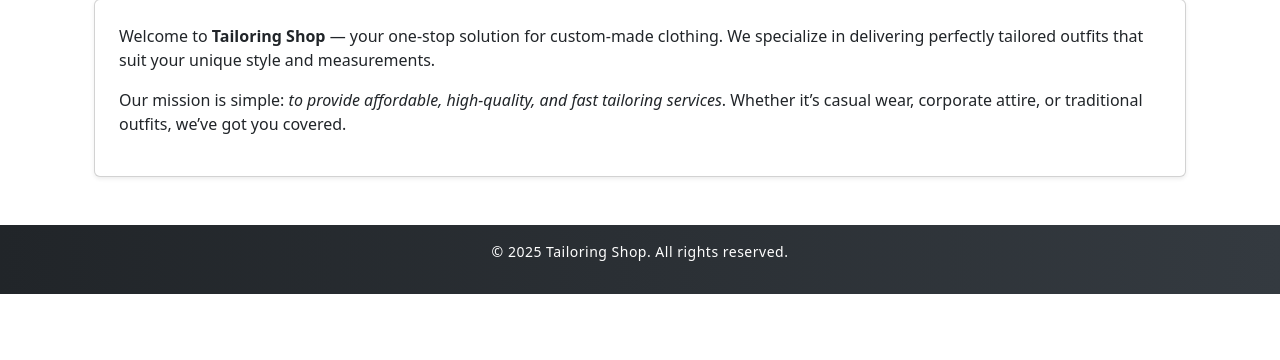
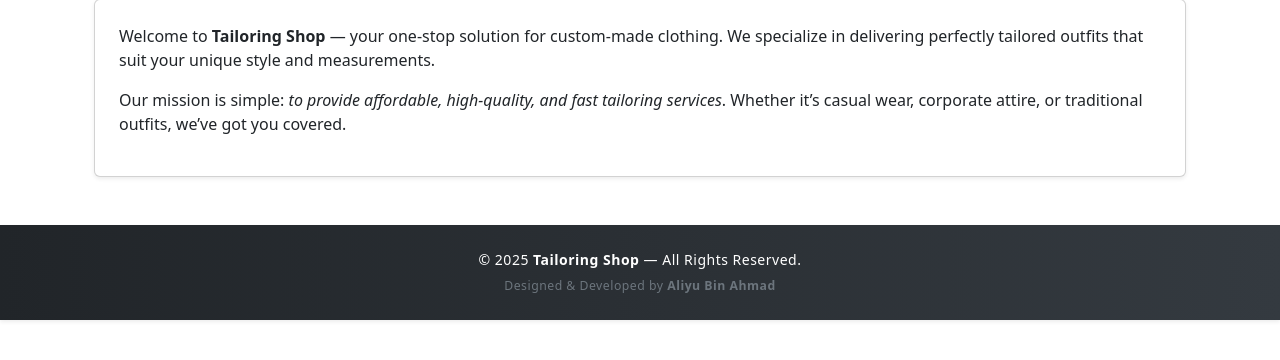
Before and after one commit to Hidar022/Tailoring_website, a Django app: page /about/ in a window 1280 px wide. Shown: the part 183-543 px from the top of the page. Run offline with Django 5.2, Linux system fonts and the light colour scheme.

Commit message:
Added footer with developer name

```diff
--- a/main_app/templates/base.html
+++ b/main_app/templates/base.html
@@ -49,7 +49,7 @@
         </div>
     </nav>
 
-    <!-- ✅ Messages should be placed OUTSIDE navbar -->
+    <!-- ✅ Messages (flash alerts) -->
     {% if messages %}
       <div class="container mt-3">
         {% for message in messages %}
@@ -70,9 +70,10 @@
         {% block content %}{% endblock %}
     </div>
 
-    <!-- Footer -->
-    <footer class="bg-dark text-white text-center py-3 mt-5">
-        <p>&copy; 2025 Tailoring Shop. All rights reserved.</p>
+    <!-- ✅ Professional Footer -->
+    <footer class="bg-dark text-white text-center py-4 mt-5 shadow-sm">
+        <p class="mb-1">&copy; 2025 <strong>Tailoring Shop</strong> — All Rights Reserved.</p>
+        <small class="text-secondary">Designed & Developed by <strong>Aliyu Bin Ahmad</strong></small>
     </footer>
 
     <!-- Bootstrap JS -->
@@ -84,12 +85,12 @@
         let alerts = document.querySelectorAll('.alert');
         alerts.forEach(function(alert) {
           alert.classList.add("fade");
-          alert.classList.remove("show"); // triggers fade-out
+          alert.classList.remove("show");
           setTimeout(() => {
-            alert.remove(); // fully remove after animation
-          }, 500); // match Bootstrap fade duration
+            alert.remove();
+          }, 500);
         });
-      }, 4000); // start fading after 4 seconds
+      }, 4000);
     </script>
 
 </body>
```
